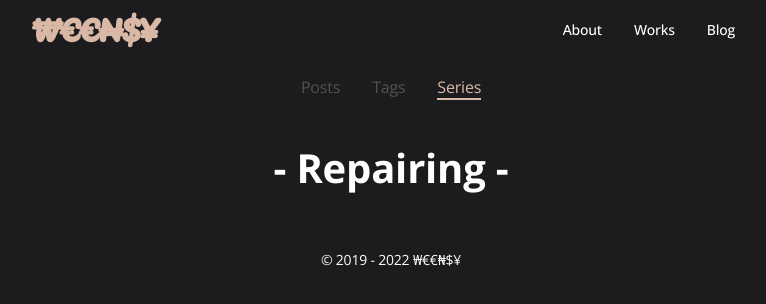
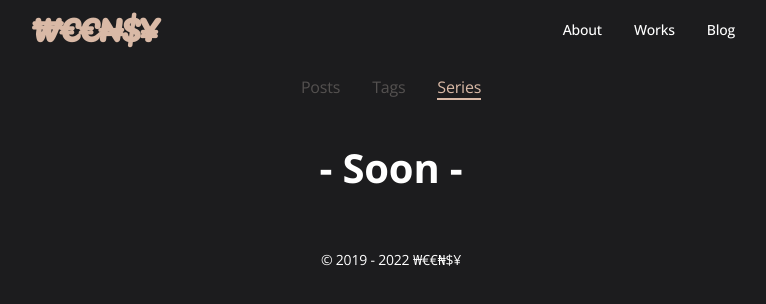
Before and after one commit to weensy/weensy.co, a Gatsby site: page /series in a window 1280 px wide. Shown: the whole page, without its empty margins (249-1015 px from the left). Built offline with nearby package versions, Linux system fonts and the light colour scheme; Gatsby itself is replaced by a stand-in of ours.

Commit message:
Update series page

```diff
--- a/src/pages/series.js
+++ b/src/pages/series.js
@@ -24,7 +24,7 @@ const Index = ({ data }) => {
       </div>
       <article>
         <section style={{textAlign: "center"}}>
-        <h1>- Repairing -</h1><br/><br/>
+        <h1>- Soon -</h1><br/><br/>
         </section>
       </article>
       <article>
```
